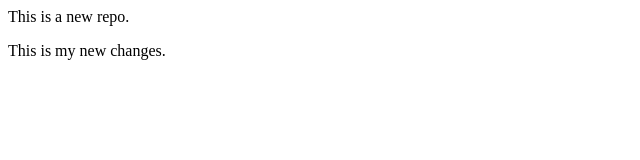
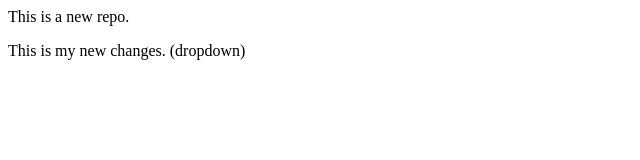
Before and after one commit to MoumitaGH1/localrepo, a plain HTML site: page index.html in a window 1280 px wide. Shown: the full height of the page, 0-640 px from the left. Drawn offline with Linux system fonts and the light colour scheme.

```diff
--- a/index.html
+++ b/index.html
@@ -1,2 +1,2 @@
 <p>This is a new repo.</p>
-<p>This is my new changes.</p>
+<p>This is my new changes. (dropdown)</p>
```
